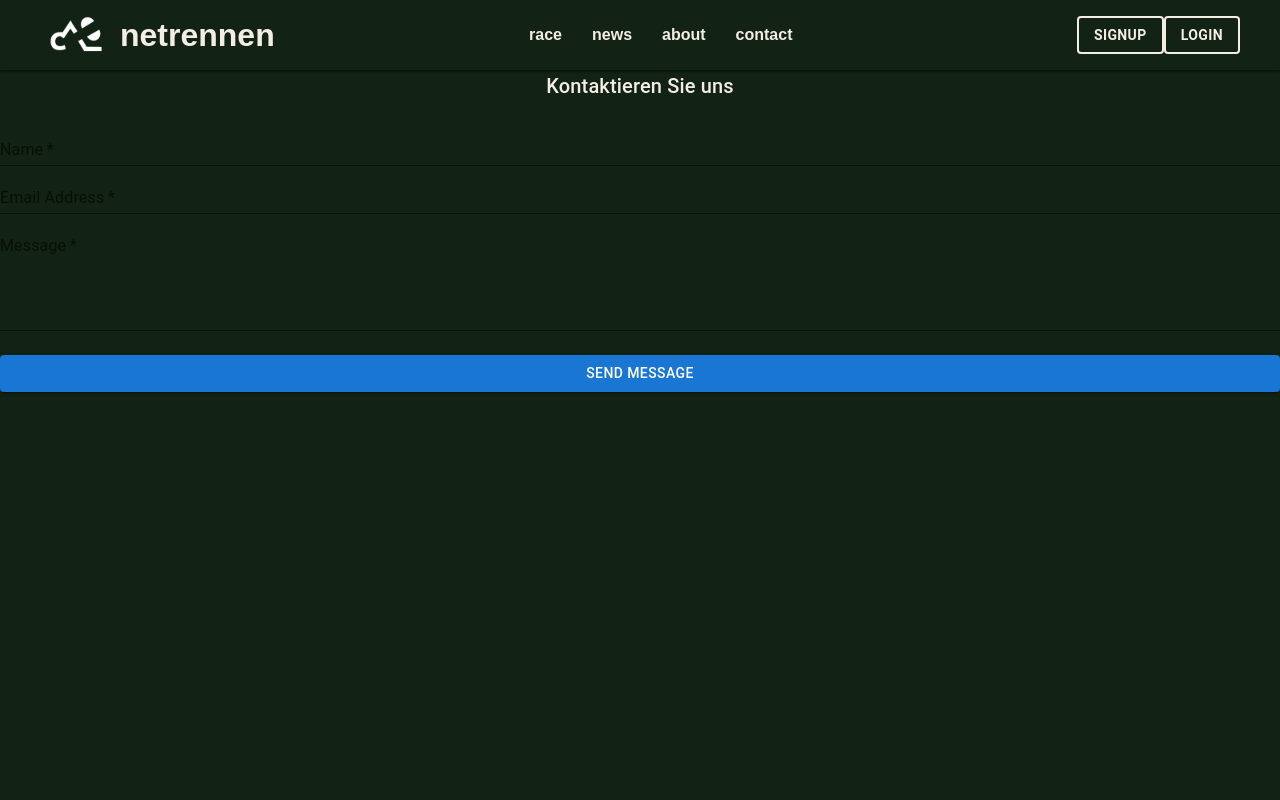
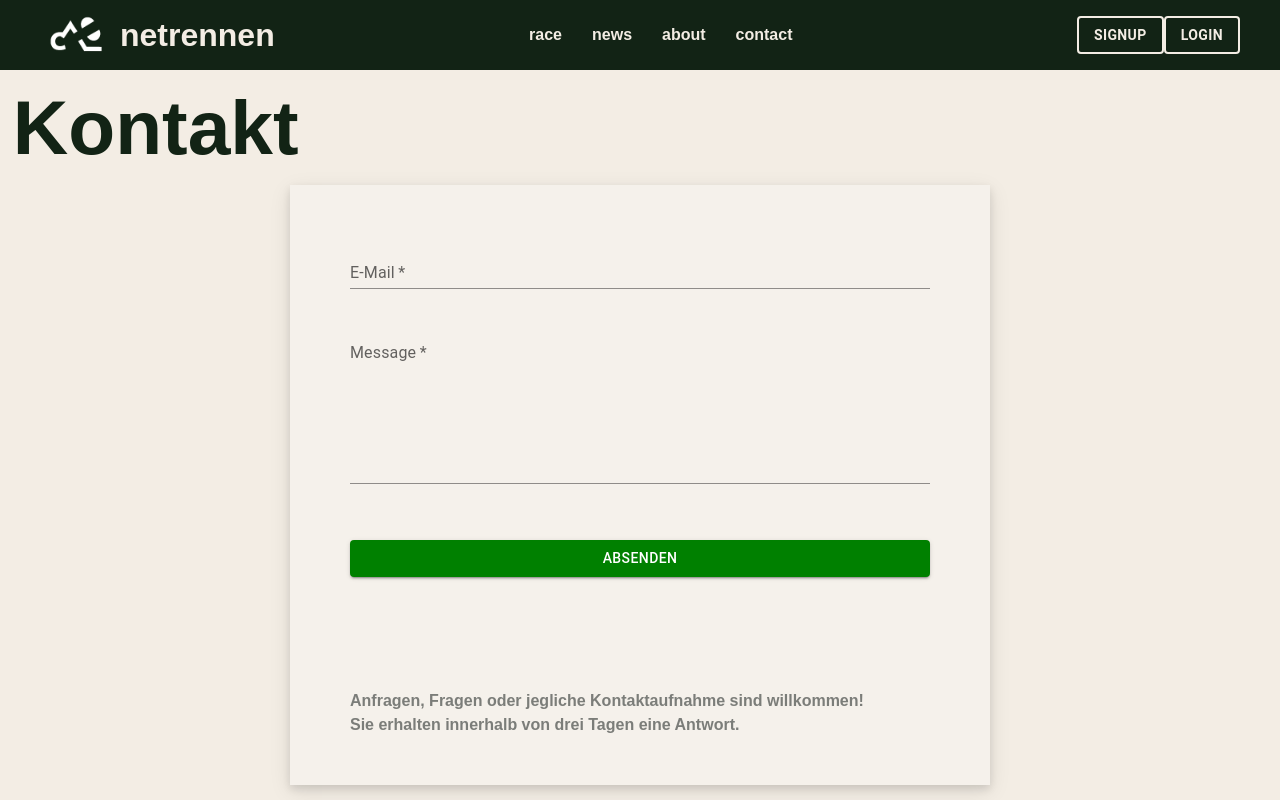
Before and after one commit to Takashi1221/Frontend-NETRENNEN, a Next.js app: page /company/contact in a window 1280 px wide. Shown: the top 800 px of the page. Built offline with nearby package versions, Linux system fonts and the light colour scheme; no server answers; a web font is replaced by a local one.

Commit message:
コンタクト作成

```diff
--- a/pages/company/contact/index.js
+++ b/pages/company/contact/index.js
@@ -1,26 +1,34 @@
 import React, { useState } from 'react';
-import { TextField, Button, Typography, Box, Grid } from '@mui/material';
-import styles from '/styles/Account/SignUp.module.css'; // 既存のスタイルシートを利用
+import { TextField, Button, Typography, Box } from '@mui/material';
+import styles from '/styles/Company/Contact.module.css';
 import { Header } from '../../../components/Header';
 import { LoginModal } from '../../../components/Home/LoginModal';
+import { Footer } from '../../../components/Footer';
 
 const ContactForm = () => {
-    const [name, setName] = useState('');
     const [email, setEmail] = useState('');
     const [message, setMessage] = useState('');
-    const [error, setError] = useState('');
+    const [submitted, setSubmitted] = useState(false);
 
-    const handleSubmit = async (event) => {
-        event.preventDefault();
-        setError('');
+    const handleSubmit = async (e) => {
+        e.preventDefault();
+        const data = { email, message }; // 送信するデータ
+        console.log('Sending:', data); // コンソールに送信データを出力
 
-        try {
-            // ここにAPIコールを記述するか、フォームの送信処理を行う
-            console.log("Message sent:", { name, email, message });
-            // 成功時の処理
-        } catch (err) {
-            console.error(err);
-            setError('An error occurred while sending the message.');
+        const res = await fetch('/api/send-message/', {
+            method: 'POST',
+            headers: {
+                'Content-Type': 'application/json'
+            },
+            body: JSON.stringify(data)
+        });
+
+        if (res.ok) {
+            setSubmitted(true);
+
+        } else {
+            alert('Error sending message.');
+            console.error('Failed to send message:', await res.json());
         }
     };
 
@@ -28,28 +36,40 @@ const ContactForm = () => {
         <div>
             <Header />
             <LoginModal />
-            <div className={styles.mainFormContainer}>
-                <Typography variant="h6" sx={{ textAlign: 'center', color: '#f3ede4', mb: 2 }}>
-                    Kontaktieren Sie uns
-                </Typography>
+            <div className={styles.pageContainer}>
+                <div className={styles.headerText}>
+                    Kontakt
+                </div>
+                <div className={styles.bodyContainer}>
+                    {submitted ? (
+                        // 送信後のメッセージ表示
+                        <div className={styles.formContainer}>
+                            <div className={styles.sendSuccessed}>
+                                <p className={styles.sendSuccessedText}>Vielen Dank für Ihre Kontaktaufnahme!</p>
+                                <p className={styles.sendSuccessedText}>Bitte warten Sie auf eine Antwort ...</p>
+                            </div>
+                        </div>
+                    ) : (
+                        // 通常のフォーム表示
+                        <div className={styles.formContainer}>
+                            <div className={styles.formBodyContainer}>
                                 <Box component="form" onSubmit={handleSubmit} sx={{ mt: 1 }}>
                                     <TextField
-                        label="Name"
-                        value={name}
-                        onChange={(e) => setName(e.target.value)}
-                        fullWidth
-                        required
-                        variant="standard"
-                        sx={styles.textField}
-                    />
-                    <TextField
-                        label="Email Address"
+                                        label="E-Mail"
                                         value={email}
                                         onChange={(e) => setEmail(e.target.value)}
                                         fullWidth
                                         required
                                         variant="standard"
-                        sx={styles.textField}
+                                        sx={{
+                                            ...styles.textField,
+                                            '& label.Mui-focused': { // フォーカス時のラベルテキストの色
+                                                color: '#3CB371',
+                                            },
+                                            '& .MuiInput-underline:after': {
+                                                borderBottomColor: '#3CB371', // フォーカス時の下線の色
+                                            },
+                                        }}
                                     />
                                     <TextField
                                         label="Message"
@@ -59,20 +79,44 @@ const ContactForm = () => {
                                         required
                                         variant="standard"
                                         multiline
-                        rows={4}
-                        sx={styles.textField}
+                                        rows={6}
+                                        sx={{
+                                            ...styles.textField,
+                                            my: 4,  // 上下にマージンを追加。3はテーマのspacing関数に依存する値です
+                                            '& label.Mui-focused': { // フォーカス時のラベルテキストの色
+                                                color: '#3CB371',
+                                            },
+                                            '& .MuiInput-underline:after': {
+                                                borderBottomColor: '#3CB371', // フォーカス時の下線の色
+                                            },
+                                        }}
                                     />
                                     <Button
                                         type="submit"
                                         fullWidth
                                         variant="contained"
-                        sx={{ mt: 3, mb: 2 }}
+                                        sx={{
+                                            mt: 3,
+                                            mb: 2,
+                                            backgroundColor: 'green !important',
+                                            '&:hover': {
+                                                backgroundColor: '#3CB371 !important'
+                                            }
+                                        }}
                                     >
-                        Send Message
+                                        Absenden
                                     </Button>
-                    {error && <Typography color="error" sx={{ mt: 2 }}>{error}</Typography>}
                                 </Box>
                             </div>
+                            <div className={styles.formHeader}>
+                                <p>Anfragen, Fragen oder jegliche Kontaktaufnahme sind willkommen!</p>
+                                <p>Sie erhalten innerhalb von drei Tagen eine Antwort.</p>
+                            </div>
+                        </div>
+                    )}
+                </div>
+            </div>
+            <Footer />
         </div>
     );
 };
--- /dev/null
+++ b/styles/Company/Contact.module.css
@@ -0,0 +1,55 @@
+.pageContainer {
+    background-color: #f3ede4;
+    display: flex;
+    flex-direction: column;
+    min-height: 100vh;
+}
+
+.headerText {
+    color: #122315;
+    font-family: Arial, Helvetica, sans-serif;
+    font-size: 6vw;
+    font-weight: 800;
+    padding-left: 1vw;
+}
+
+.bodyContainer {
+    display: flex;
+    margin-right: auto;
+    margin-left: auto;
+}
+
+.formContainer {
+    background-color: #f5f1eb;
+    display: flex;
+    flex-direction: column;
+    justify-content: space-around;
+    width: 700px;
+    height: 600px;
+    box-shadow: 0 4px 8px rgba(0, 0, 0, 0.1), 0 6px 20px rgba(0, 0, 0, 0.1);
+}
+
+.formHeader {
+    color: #484d49b4;
+    display: flex;
+    flex-direction: column;
+    margin-left: 60px;
+}
+
+.formBodyContainer {
+    margin-left: 60px;
+    margin-right: 60px;
+}
+
+.sendSuccessed {
+    display: flex;
+    flex-direction: column;
+    justify-content: center;
+    align-items: center;
+    color: #484d49b4;
+    font-size: 1.4rem;
+}
+
+.sendSuccessedText {
+    margin-bottom: 20px;
+}
```
Lines whose indentation alone changed are shown as unchanged.
